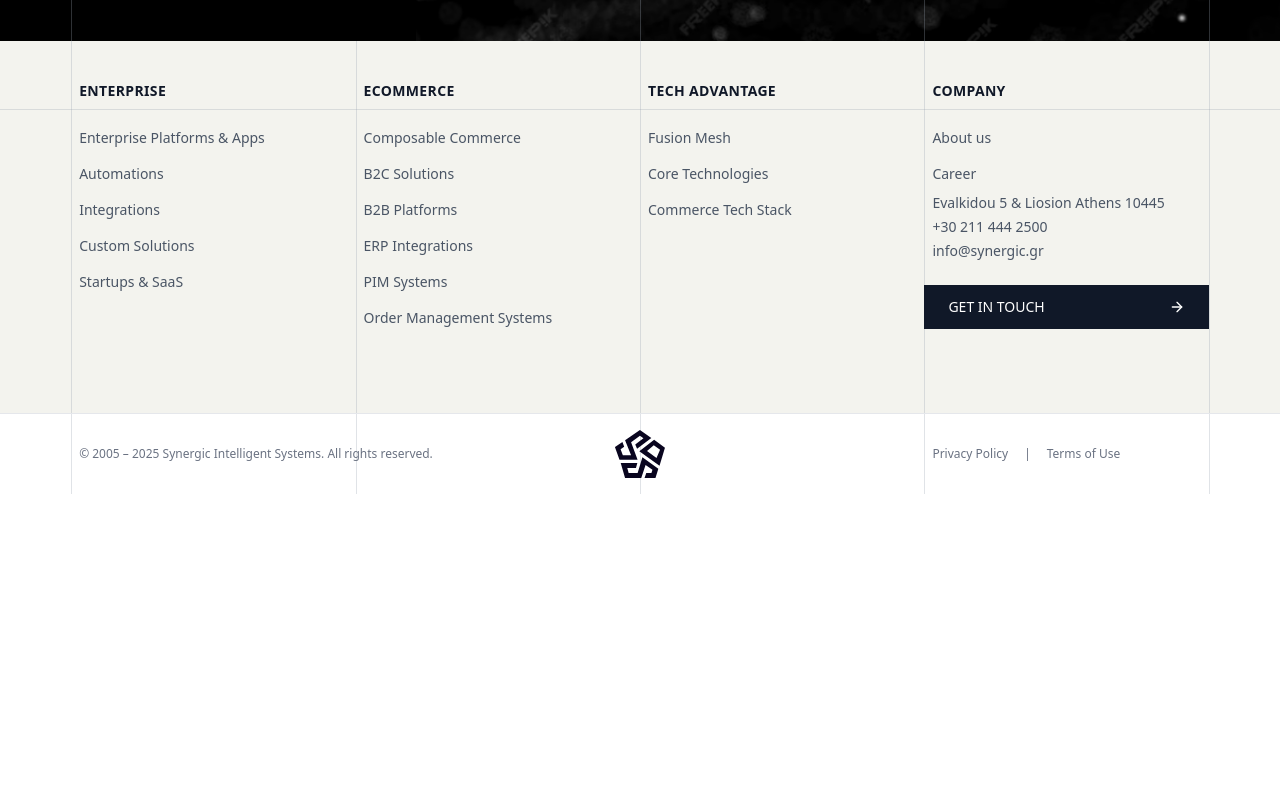
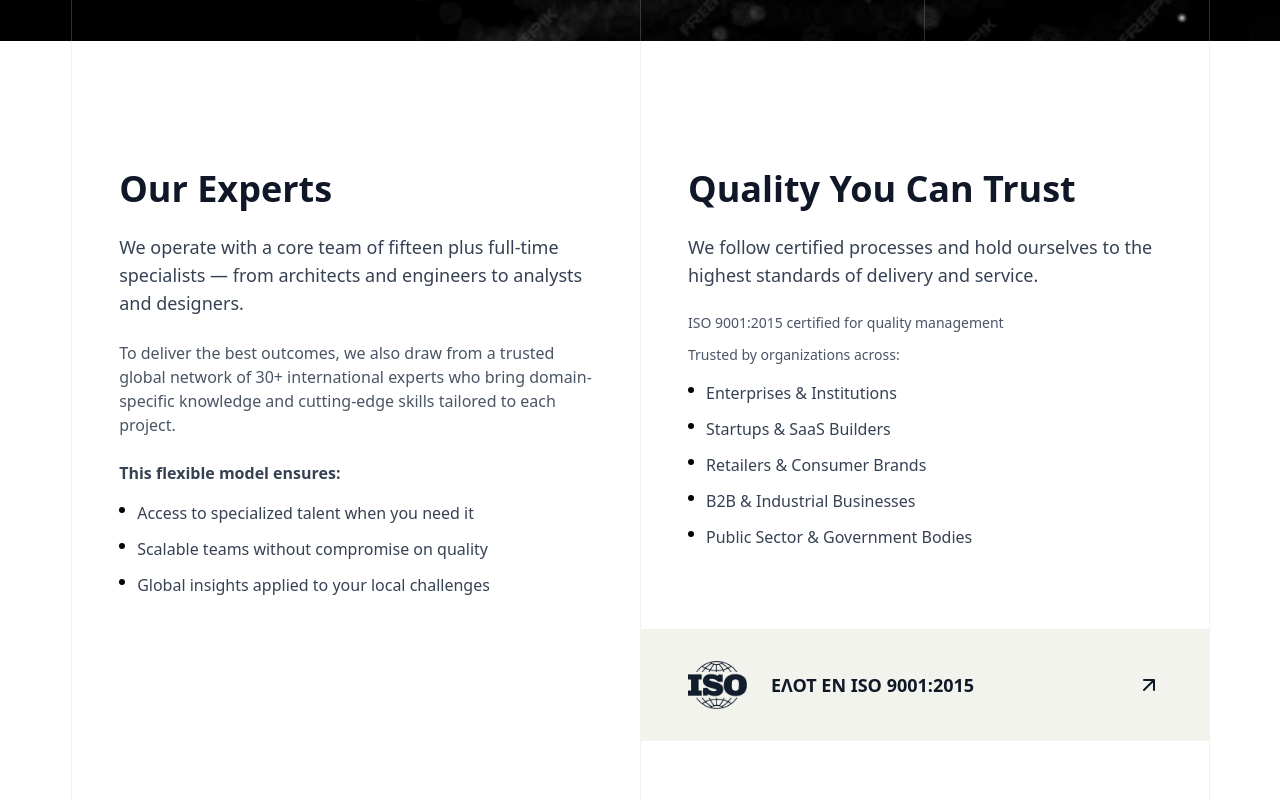
Before and after one commit to abdullah-fareed1/synergic, a Next.js app: page /about in a window 1280 px wide. Shown: the part 2360-3160 px from the top of the page. Before the commit the page ends 2854 px from the top, so only its background shows below. Built offline with nearby package versions, Linux system fonts and the light colour scheme.

Commit message:
About page: Exert & Quality Section added

```diff
--- a/app/about/page.tsx
+++ b/app/about/page.tsx
@@ -1,5 +1,6 @@
 import Footer from "../components/Footer";
 import EmpoweringSection from "./sections/EmpoweringSection";
+import ExpertandQualitySection from "./sections/ExpertandQualitySection";
 import MissionSection from "./sections/MissionSection";
 import OurSolutionsSection from "./sections/OurSolutionsSection";
 import SystemIntelligentSection from "./sections/SystemIntelligentSection";
@@ -11,6 +12,7 @@
       <MissionSection />
       <SystemIntelligentSection />
       <OurSolutionsSection />
+      <ExpertandQualitySection />
       <Footer />
     </main>
   );
--- /dev/null
+++ b/app/about/sections/ExpertandQualitySection.tsx
@@ -0,0 +1,161 @@
+import React from 'react';
+import { GridSection, GridContainer, GridCol } from "../../components/grid";
+
+export default function ExpertandQualitySection() {
+  return (
+    <>
+      {/* Desktop*/}
+      <GridSection
+        desktopOnly={true}
+        showLines={[true, false, true, false, true]}
+        bgColor="bg-white"
+        className="py-20"
+      >
+        <GridContainer>
+          {/* AB */}
+          <GridCol span="AB" className="p-12">
+            <h2 className="text-4xl font-bold mb-6 text-gray-900">Our Experts</h2>
+            <p className="text-lg mb-6 text-gray-700">
+              We operate with a core team of fifteen plus full-time specialists — from architects and engineers to analysts and designers.
+            </p>
+            <p className="text-base mb-6 text-gray-600">
+              To deliver the best outcomes, we also draw from a trusted global network of 30+ international experts who bring domain-specific knowledge and cutting-edge skills tailored to each project.
+            </p>
+            <p className="text-base mb-4 text-gray-700 font-semibold">This flexible model ensures:</p>
+            <ul className="space-y-3 text-gray-700">
+              <li className="flex items-start">
+                <span className="mr-3 mt-1.5 w-1.5 h-1.5 bg-black rounded-full shrink-0"></span>
+                <span>Access to specialized talent when you need it</span>
+              </li>
+              <li className="flex items-start">
+                <span className="mr-3 mt-1.5 w-1.5 h-1.5 bg-black rounded-full shrink-0"></span>
+                <span>Scalable teams without compromise on quality</span>
+              </li>
+              <li className="flex items-start">
+                <span className="mr-3 mt-1.5 w-1.5 h-1.5 bg-black rounded-full shrink-0"></span>
+                <span>Global insights applied to your local challenges</span>
+              </li>
+            </ul>
+          </GridCol>
+
+          {/* CD Span*/}
+          <GridCol span="CD"  className="flex flex-col">
+            <div className="p-12 flex-1">
+              <h2 className="text-4xl font-bold mb-6 text-gray-900">Quality You Can Trust</h2>
+              <p className="text-lg mb-6 text-gray-700">
+                We follow certified processes and hold ourselves to the highest standards of delivery and service.
+              </p>
+              <p className="text-sm mb-3 text-gray-600">ISO 9001:2015 certified for quality management</p>
+              <p className="text-sm mb-4 text-gray-600">Trusted by organizations across:</p>
+              <ul className="space-y-3 text-gray-700 mb-8">
+                <li className="flex items-start">
+                  <span className="mr-3 mt-1.5 w-1.5 h-1.5 bg-black rounded-full shrink-0"></span>
+                  <span>Enterprises & Institutions</span>
+                </li>
+                <li className="flex items-start">
+                  <span className="mr-3 mt-1.5 w-1.5 h-1.5 bg-black rounded-full shrink-0"></span>
+                  <span>Startups & SaaS Builders</span>
+                </li>
+                <li className="flex items-start">
+                  <span className="mr-3 mt-1.5 w-1.5 h-1.5 bg-black rounded-full shrink-0"></span>
+                  <span>Retailers & Consumer Brands</span>
+                </li>
+                <li className="flex items-start">
+                  <span className="mr-3 mt-1.5 w-1.5 h-1.5 bg-black rounded-full shrink-0"></span>
+                  <span>B2B & Industrial Businesses</span>
+                </li>
+                <li className="flex items-start">
+                  <span className="mr-3 mt-1.5 w-1.5 h-1.5 bg-black rounded-full shrink-0"></span>
+                  <span>Public Sector & Government Bodies</span>
+                </li>
+              </ul>
+            </div>
+
+            <div className="flex items-center justify-between px-12 py-8 cursor-pointer hover:bg-[#e8e8e0] transition-colors" style={{ backgroundColor: '#F3F3EE' }}>
+              <div className="flex items-center gap-6">
+                <img src="/iso.png" alt="ISO Certification" className="h-12 w-auto" />
+                <span className="text-lg font-semibold text-gray-900">ΕΛΟΤ EN ISO 9001:2015</span>
+              </div>
+              <svg className="w-6 h-6 text-gray-900" fill="none" stroke="currentColor" viewBox="0 0 24 24">
+                <path strokeLinecap="round" strokeLinejoin="round" strokeWidth={2} d="M7 17L17 7M17 7H7M17 7v10" />
+              </svg>
+            </div>
+          </GridCol>
+        </GridContainer>
+      </GridSection>
+
+      {/* Mobile*/}
+      <section className="lg:hidden bg-white px-4 py-12">
+
+        <div className="bg-white rounded-lg p-6 mb-6">
+          <h2 className="text-3xl font-bold mb-4 text-gray-900">Our Experts</h2>
+          <p className="text-base mb-4 text-gray-700">
+            We operate with a core team of fifteen plus full-time specialists — from architects and engineers to analysts and designers.
+          </p>
+          <p className="text-sm mb-4 text-gray-600">
+            To deliver the best outcomes, we also draw from a trusted global network of 30+ international experts who bring domain-specific knowledge and cutting-edge skills tailored to each project.
+          </p>
+          <p className="text-sm mb-3 text-gray-700 font-semibold">This flexible model ensures:</p>
+          <ul className="space-y-2 text-gray-700 text-sm mb-6">
+            <li className="flex items-start">
+              <span className="mr-2 mt-1.5 w-1.5 h-1.5 bg-black rounded-full shrink-0"></span>
+              <span>Access to specialized talent when you need it</span>
+            </li>
+            <li className="flex items-start">
+              <span className="mr-2 mt-1.5 w-1.5 h-1.5 bg-black rounded-full shrink-0"></span>
+              <span>Scalable teams without compromise on quality</span>
+            </li>
+            <li className="flex items-start">
+              <span className="mr-2 mt-1.5 w-1.5 h-1.5 bg-black rounded-full shrink-0"></span>
+              <span>Global insights applied to your local challenges</span>
+            </li>
+          </ul>
+        </div>
+
+
+        <div className="bg-white rounded-lg overflow-hidden">
+          <div className="p-6">
+            <h2 className="text-3xl font-bold mb-4 text-gray-900">Quality You Can Trust</h2>
+            <p className="text-base mb-4 text-gray-700">
+              We follow certified processes and hold ourselves to the highest standards of delivery and service.
+            </p>
+            <p className="text-xs mb-2 text-gray-600">ISO 9001:2015 certified for quality management</p>
+            <p className="text-xs mb-3 text-gray-600">Trusted by organizations across:</p>
+            <ul className="space-y-2 text-gray-700 text-sm mb-6">
+              <li className="flex items-start">
+                <span className="mr-2 mt-1.5 w-1.5 h-1.5 bg-black rounded-full shrink-0"></span>
+                <span>Enterprises & Institutions</span>
+              </li>
+              <li className="flex items-start">
+                <span className="mr-2 mt-1.5 w-1.5 h-1.5 bg-black rounded-full shrink-0"></span>
+                <span>Startups & SaaS Builders</span>
+              </li>
+              <li className="flex items-start">
+                <span className="mr-2 mt-1.5 w-1.5 h-1.5 bg-black rounded-full shrink-0"></span>
+                <span>Retailers & Consumer Brands</span>
+              </li>
+              <li className="flex items-start">
+                <span className="mr-2 mt-1.5 w-1.5 h-1.5 bg-black rounded-full shrink-0"></span>
+                <span>B2B & Industrial Businesses</span>
+              </li>
+              <li className="flex items-start">
+                <span className="mr-2 mt-1.5 w-1.5 h-1.5 bg-black rounded-full shrink-0"></span>
+                <span>Public Sector & Government Bodies</span>
+              </li>
+            </ul>
+          </div>
+
+          <div className="flex items-center justify-between px-6 py-6 cursor-pointer active:bg-[#e8e8e0]" style={{ backgroundColor: '#F3F3EE' }}>
+            <div className="flex items-center gap-4">
+              <img src="/iso.png" alt="ISO Certification" className="h-10 w-auto" />
+              <span className="text-sm font-semibold text-gray-900">ΕΛΟΤ EN ISO 9001:2015</span>
+            </div>
+            <svg className="w-5 h-5 text-gray-900" fill="none" stroke="currentColor" viewBox="0 0 24 24">
+              <path strokeLinecap="round" strokeLinejoin="round" strokeWidth={2} d="M7 17L17 7M17 7H7M17 7v10" />
+            </svg>
+          </div>
+        </div>
+      </section>
+    </>
+  );
+}
```
Also changed, not shown: public/iso.png (added).
